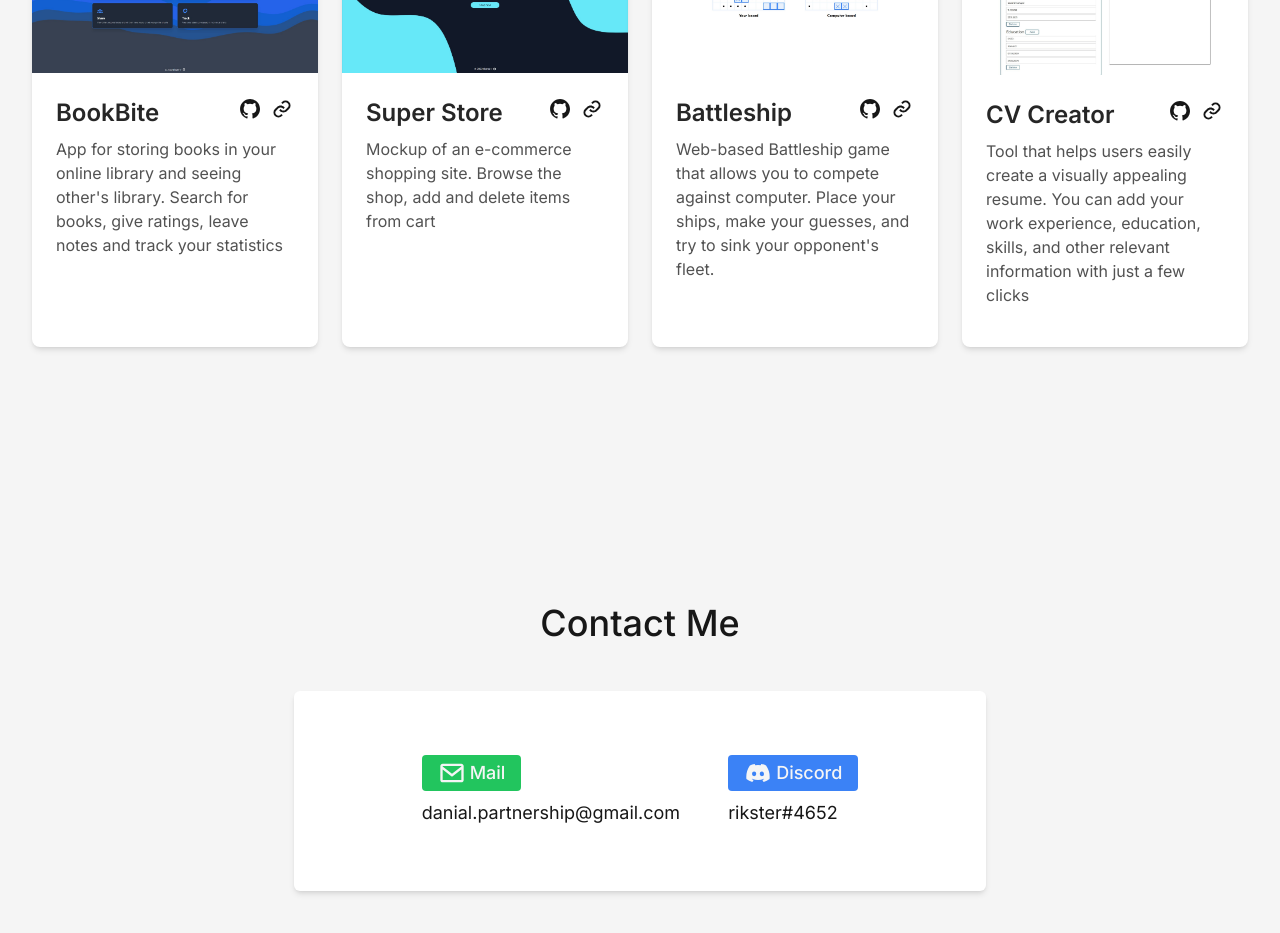
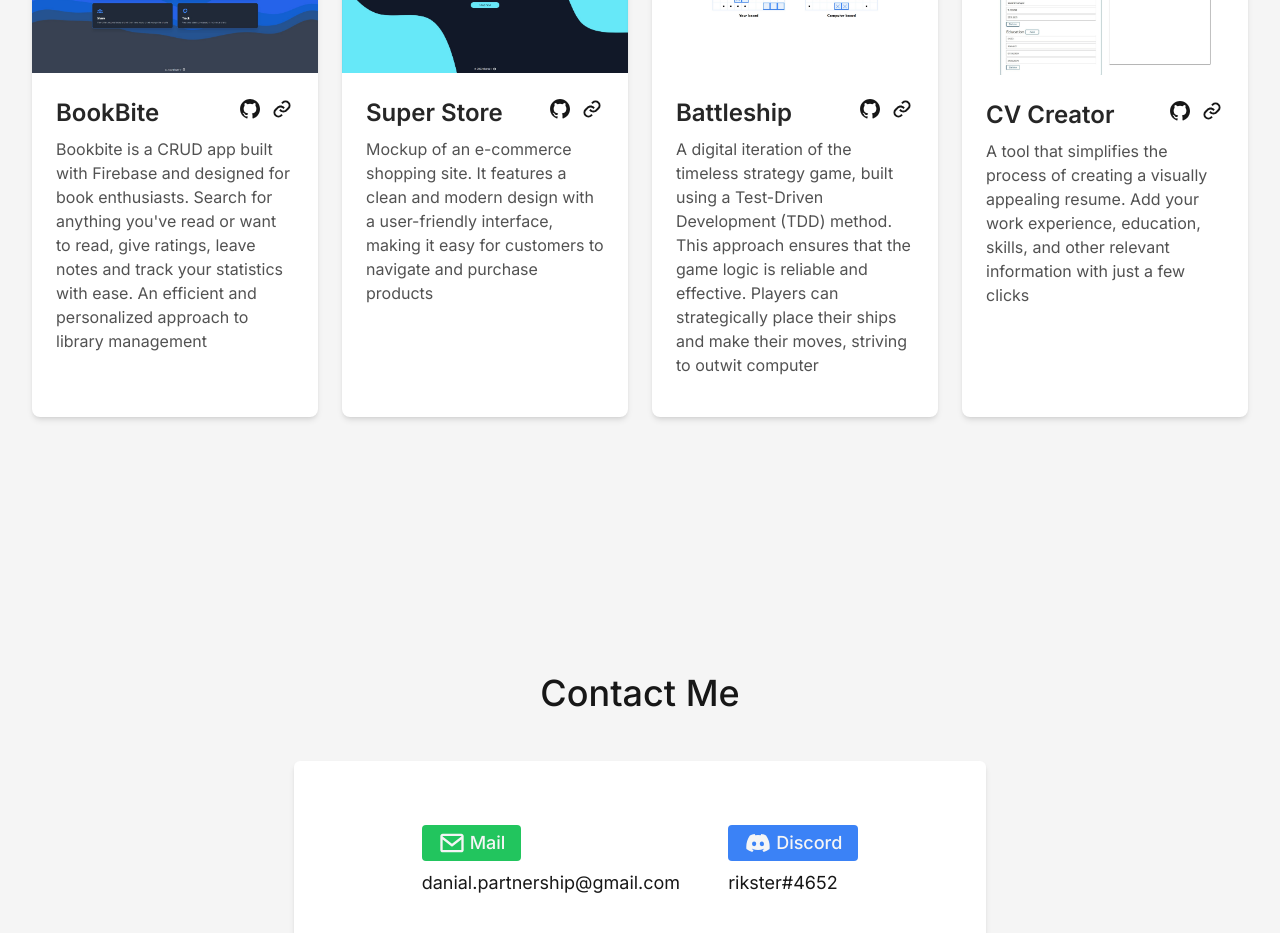
Before and after one commit to rikster-r/portfolio, a React (Vite) app: page / in a window 1280 px wide. Shown: the part 2060-2993 px from the top of the page. Built offline with nearby package versions, Linux system fonts and the light colour scheme; no server answers; the HTML template or start-up script is replaced by a standard one.

Commit message:
Change project descriptions

```diff
--- a/src/components/Projects.jsx
+++ b/src/components/Projects.jsx
@@ -21,28 +21,28 @@ const Projects = () => {
       >
         <Project
           title="BookBite"
-          description="App for storing books in your online library and seeing other's library. Search for books, give ratings, leave notes and track your statistics"
+          description="Bookbite is a CRUD app built with Firebase and designed for book enthusiasts. Search for anything you've read or want to read, give ratings, leave notes and track your statistics with ease. An efficient and personalized approach to library management"
           imageSource="showcase-1"
           repo="https://github.com/rikster-r/BookBite"
           live="https://library-bf484.web.app/"
         />
         <Project
           title="Super Store"
-          description="Mockup of an e-commerce shopping site. Browse the shop, add and delete items from cart"
+          description="Mockup of an e-commerce shopping site. It features a clean and modern design with a user-friendly interface, making it easy for customers to navigate and purchase products"
           imageSource="showcase-2"
           repo="https://github.com/rikster-r/super-store"
           live="https://rikster-r.github.io/super-store"
         />
         <Project
           title="Battleship"
-          description="Web-based Battleship game that allows you to compete against computer. Place your ships, make your guesses, and try to sink your opponent's fleet."
+          description="A digital iteration of the timeless strategy game, built using a Test-Driven Development (TDD) method. This approach ensures that the game logic is reliable and effective. Players can strategically place their ships and make their moves, striving to outwit computer"
           imageSource="showcase-3"
           repo="https://github.com/rikster-r/battleship"
           live="https://rikster-r.github.io/battleship/"
         />
         <Project
           title="CV Creator"
-          description="Tool that helps users easily create a visually appealing resume. You can add your work experience, education, skills, and other relevant information with just a few clicks"
+          description="A tool that simplifies the process of creating a visually appealing resume. Add your work experience, education, skills, and other relevant information with just a few clicks"
           imageSource="showcase-4"
           repo="https://github.com/rikster-r/cv-application"
           live="https://rikster-r.github.io/cv-application/"
```
